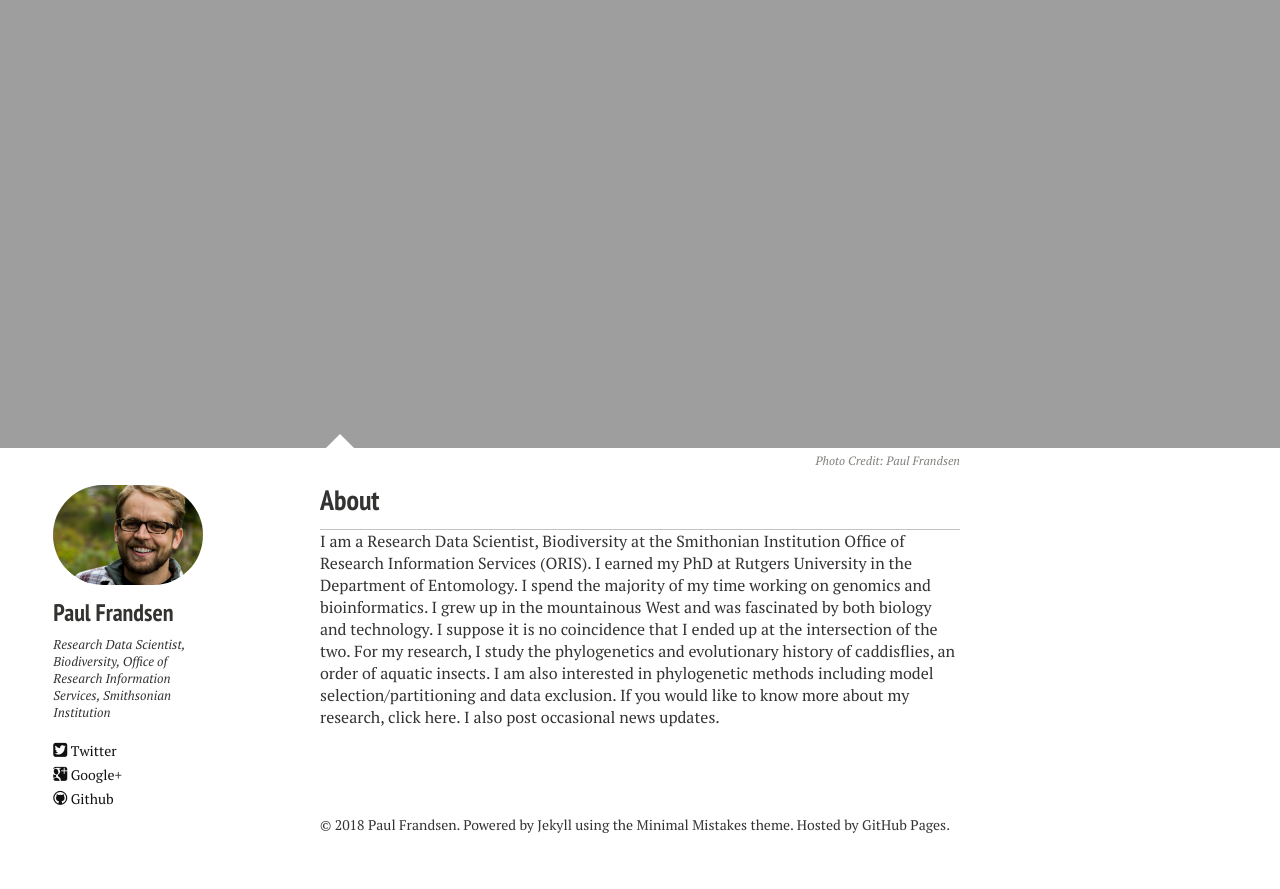
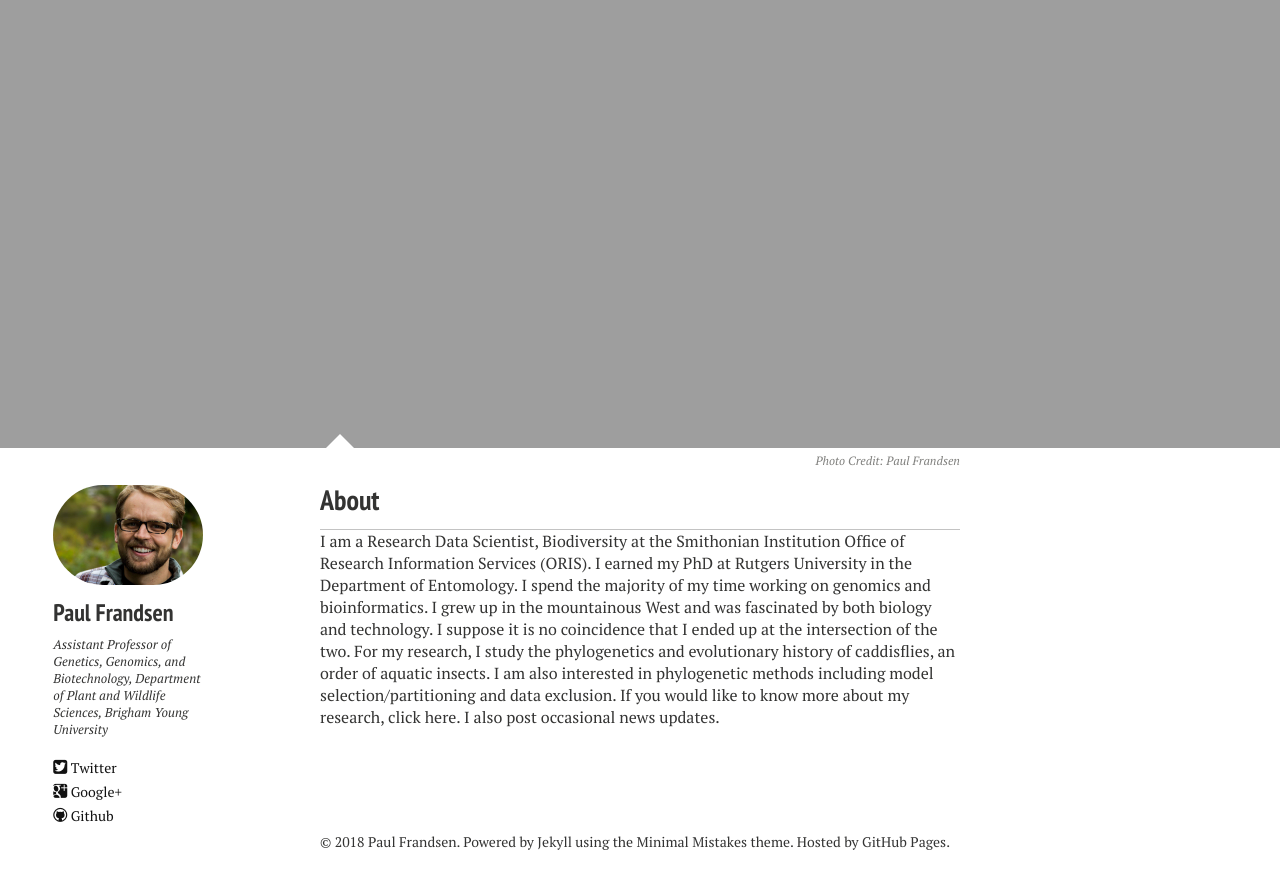
Before and after one commit to pbfrandsen/pbfrandsen.github.io, a Jekyll site: the page built from index.md, in a window 1280 px wide and 900 px high, scrolled down 580 px. Shown: the top 889 px of the window. Built offline with Jekyll 4.4.1, drawn with Linux system fonts in a browser that asks for light colours; nearby versions of some CDN libraries.

Commit message:
changed bio

```diff
--- a/_config.yml
+++ b/_config.yml
@@ -9,8 +9,8 @@ disqus_shortname:
 owner:
   name:           Paul Frandsen
   avatar:         pbf.jpg
-  bio:            "Research Data Scientist, Biodiversity, Office of Research Information Services, Smithsonian Institution"
-  email:          paulbfrandsen@gmail.com
+  bio:            "Assistant Professor of Genetics, Genomics, and Biotechnology, Department of Plant and Wildlife Sciences, Brigham Young University"
+  email:          paul_frandsen@byu.edu
   # Social networking links are used in author-bio sidebar. Update and remove as you like.
   twitter: "@paulbfrandsen"
   facebook:
```
Also changed, not shown: 3 other files.
